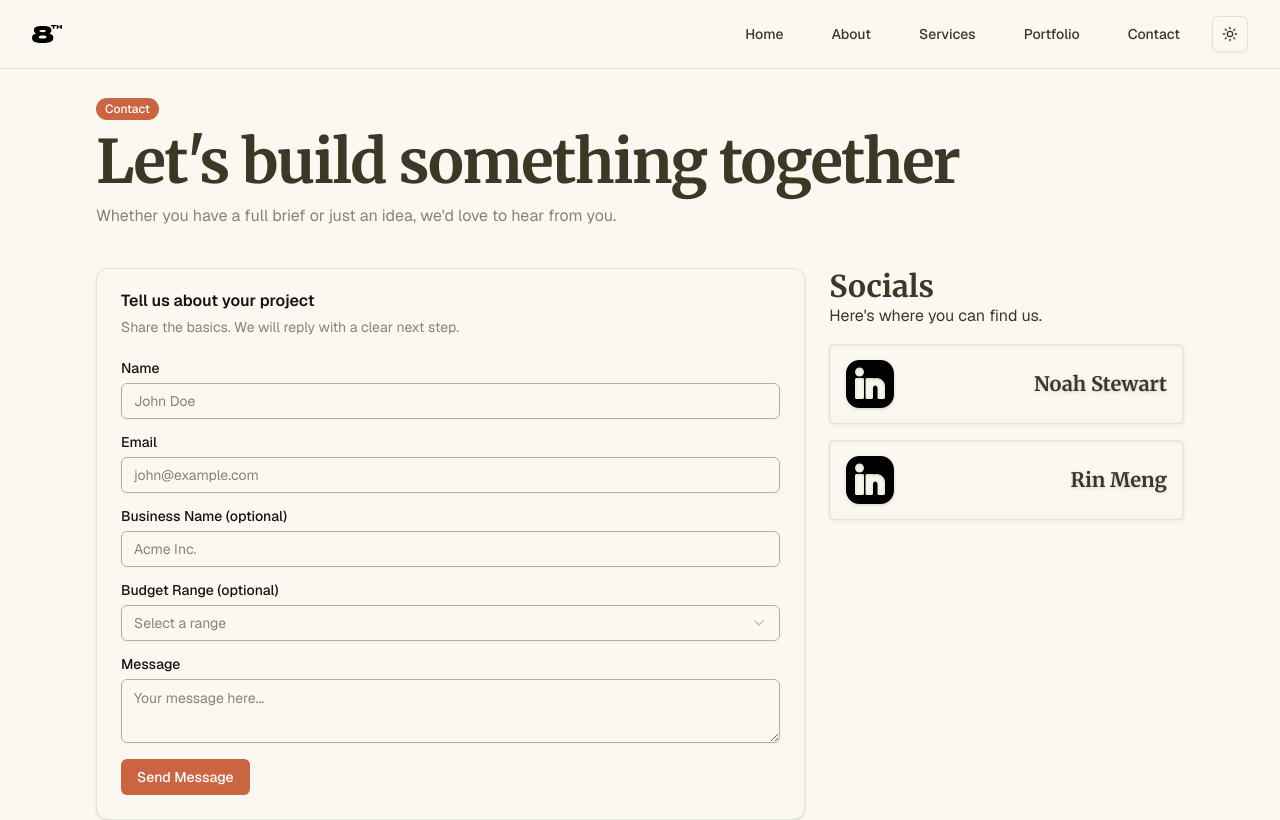
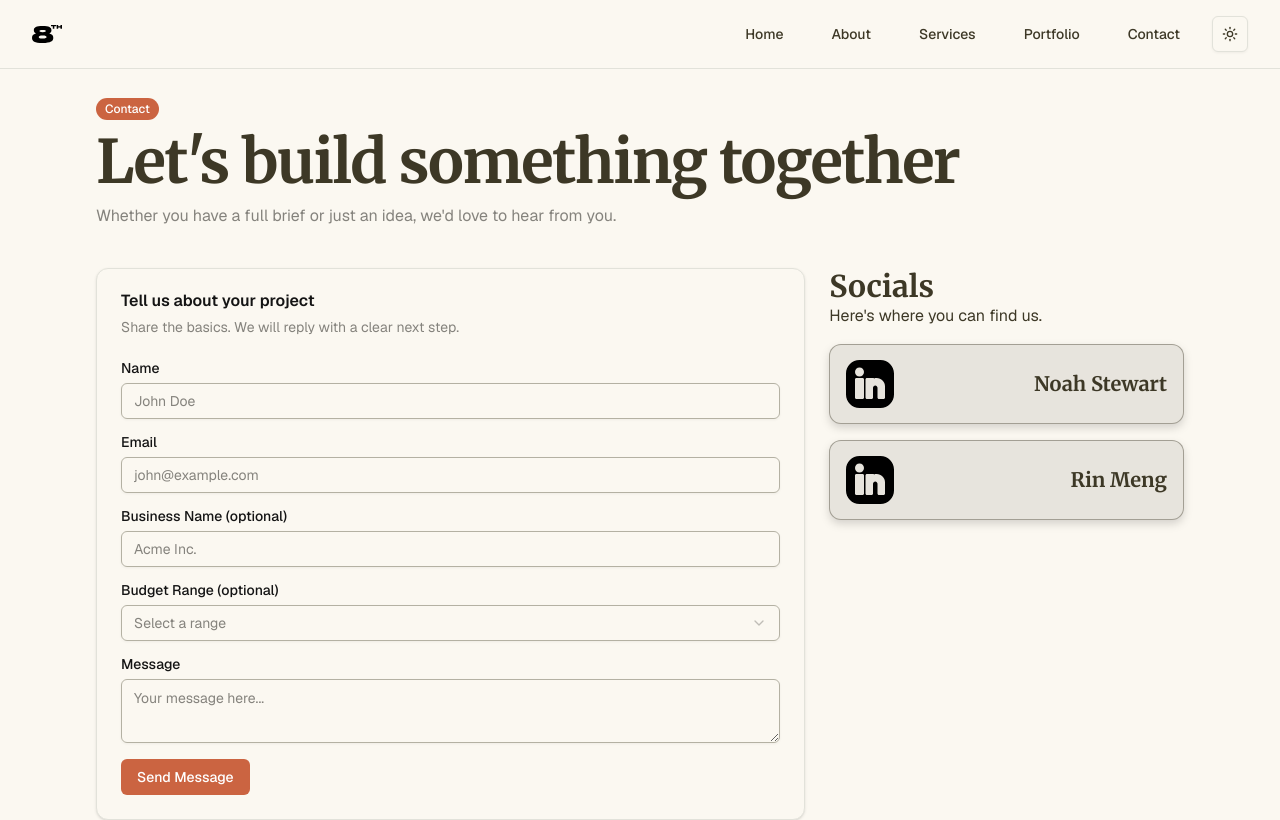
Before and after one commit to web-8th/v1, a Next.js app: page /contact in a window 1280 px wide. Shown: the top 820 px of the page. Built offline with nearby package versions, Linux system fonts and the light colour scheme.

Commit message:
Update LinkedIn buttons with new styles and add t200e class

```diff
--- a/app/contact/page.tsx
+++ b/app/contact/page.tsx
@@ -139,8 +139,9 @@ export default function ContactPage() {
                 href='https://www.linkedin.com/in/nostew/'
                 target='_blank'
                 rel='noopener noreferrer'
-                className='border rounded h-20 drop-shadow flex items-center
-                  justify-between gap-4 p-4'
+                className='border border-foreground/40 rounded-xl h-20 drop-shadow-lg flex
+                  items-center justify-between gap-4 p-4 bg-accent hover:bg-accent/50
+                  t200e'
               >
                 <Image
                   src='/icons/linkedin-linked-in-svgrepo-com.svg'
@@ -155,8 +156,9 @@ export default function ContactPage() {
                 href='https://www.linkedin.com/in/rinmeng/'
                 target='_blank'
                 rel='noopener noreferrer'
-                className='border rounded h-20 drop-shadow flex items-center
-                  justify-between gap-4 p-4'
+                className='border border-foreground/40 rounded-xl h-20 drop-shadow-lg flex
+                  items-center justify-between gap-4 p-4 bg-accent hover:bg-accent/50
+                  t200e'
               >
                 <Image
                   src='/icons/linkedin-linked-in-svgrepo-com.svg'
--- a/app/globals.css
+++ b/app/globals.css
@@ -8,6 +8,10 @@
 @layer components {
   .nb-padding {
     @apply py-24;
+  }
+
+  .t200e {
+    @apply transition-all duration-200 ease-in-out;
   }
 
   .fade-in-from-bottom {
```
